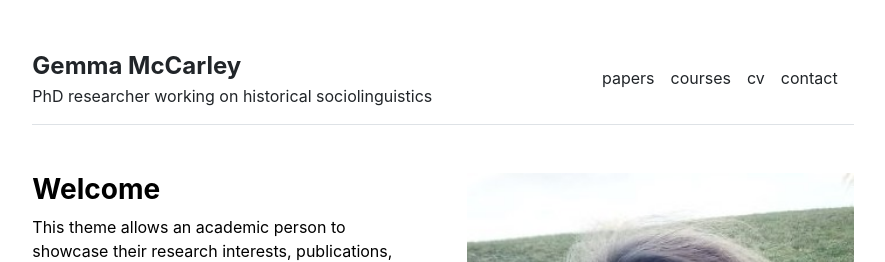
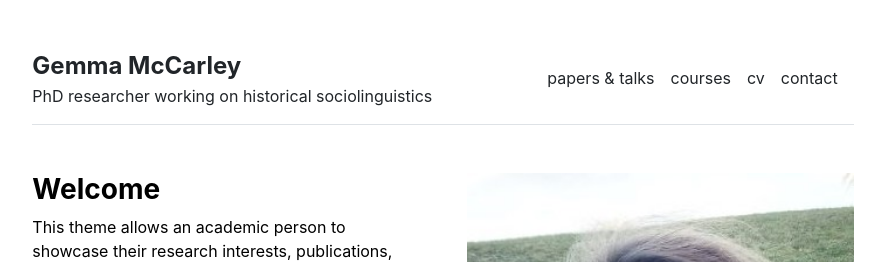
Before and after one commit to GemmaMcCarley/GemmaMcCarley.github.io, a Jekyll site: the page built from index.md, in a window 1280 px wide. Shown: the top 262 px of the page, without its empty margins (197-1082 px from the left). Built offline with Jekyll 4.4.1, drawn with Linux system fonts in a browser that asks for light colours.

Commit message:
Update settings.yml

```diff
--- a/_data/settings.yml
+++ b/_data/settings.yml
@@ -1,6 +1,6 @@
 menu:
 #- {name: 'people', url: '/people'}
-- {name: 'papers', url: '/publications'}
+- {name: 'papers & talks', url: '/publications'}
 - {name: 'courses', url: '/courses'}
 - {name: 'cv', url: '/cv'}
 - {name: 'contact', url: '/contact'}
```
